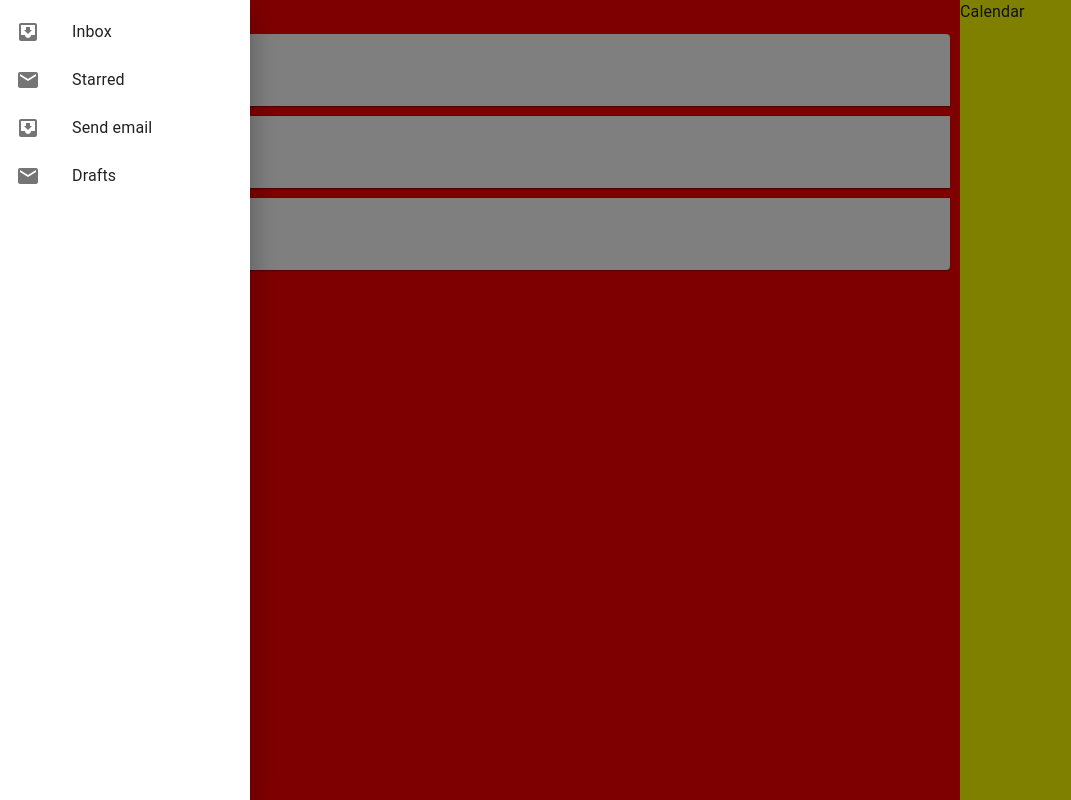
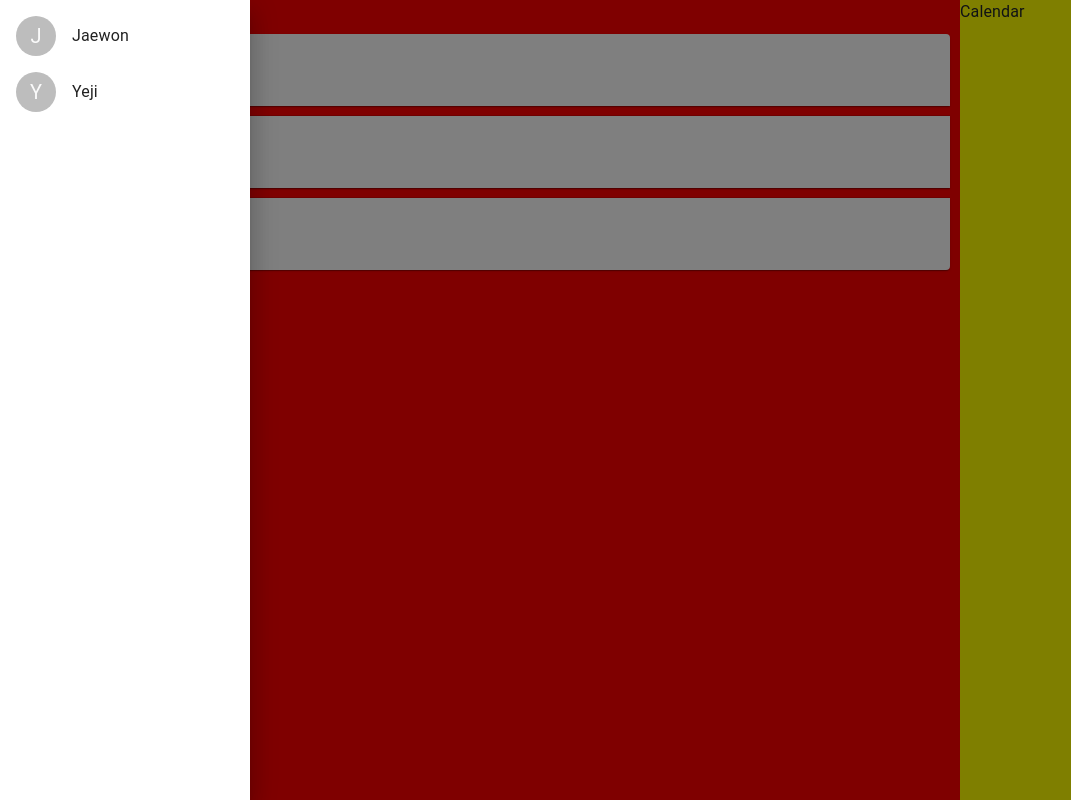
Before and after one commit to ex-co/dding, a React (Create React App) app: page / in a window 1280 px wide. Both pictures are taken after a click on the button 32 px from the left and 18 px from the top of the page. Shown: the whole page, without its empty margins (0-1071 px from the left). Built offline with nearby package versions, Linux system fonts and the light colour scheme.

Commit message:
change sidebar

```diff
--- a/src/sidebar.js
+++ b/src/sidebar.js
@@ -9,6 +9,7 @@ import ListItemText from '@material-ui/core/ListItemText';
 import InboxIcon from '@material-ui/icons/MoveToInbox';
 import MailIcon from '@material-ui/icons/Mail';
 import MenuIcon from '@material-ui/icons/Menu';
+import { Avatar } from '@material-ui/core';
 
 const useStyles = makeStyles({
     list: {
@@ -27,9 +28,9 @@ export default function TempDrawer() {
     const sideList = side => (
         <div className={classes.list}>
         <List>
-            {['Inbox', 'Starred', 'Send email', 'Drafts'].map((text, index) => (
+            {['Jaewon', 'Yeji'].map((text, index) => (
                 <ListItem button key={text}>
-                    <ListItemIcon>{index % 2 === 0 ? <InboxIcon /> : <MailIcon />}</ListItemIcon>
+                    <ListItemIcon><Avatar>{text[0]}</Avatar></ListItemIcon>
                     <ListItemText primary={text} />
                 </ListItem>
             ))}
```
